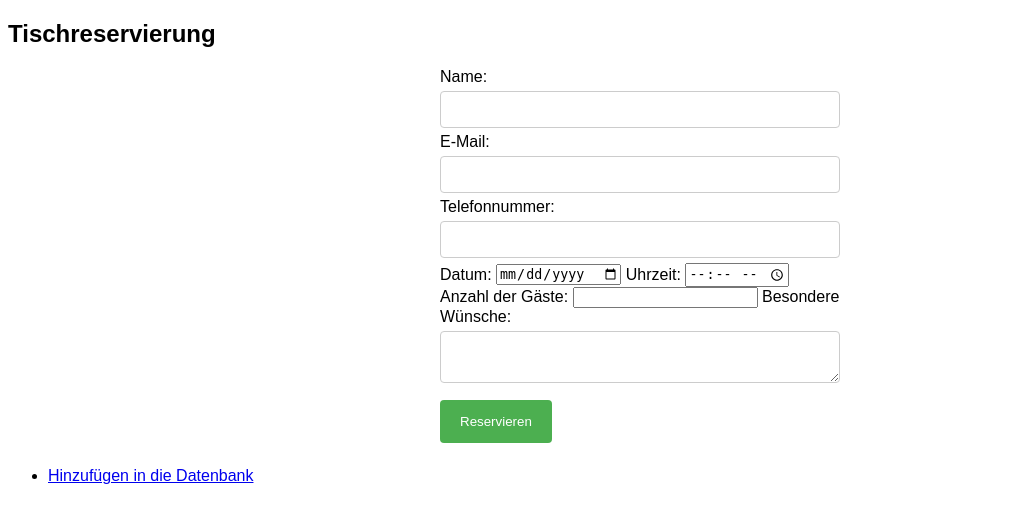
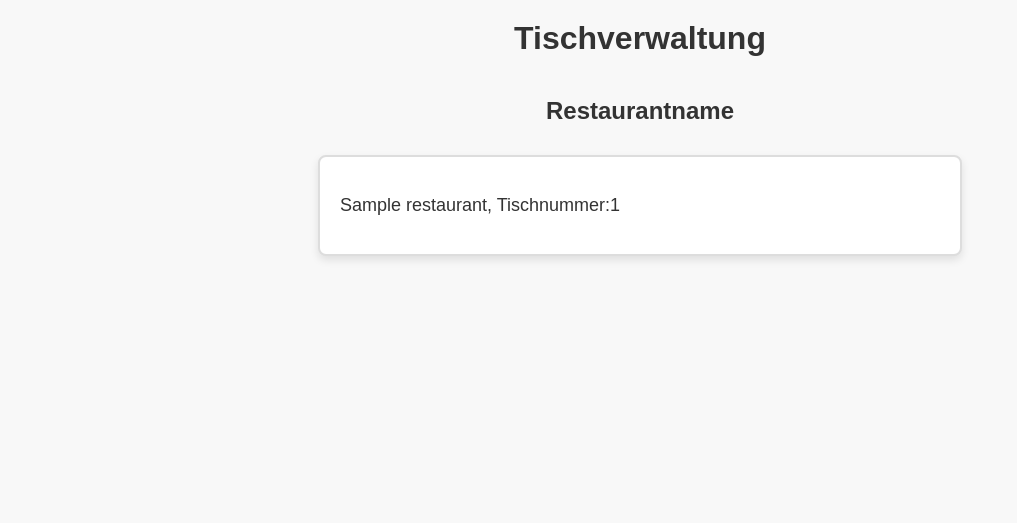
Before and after one commit to marten229/RRS-Table-Management, a Django app: page /tischverwaltung/ in a window 1280 px wide. Shown: the top 523 px of the page, without its empty margins (0-1017 px from the left). Run offline with Django 5.2, Linux system fonts and the light colour scheme; tables that the repository leaves empty hold one stand-in row (values such as "Sample post").

Commit message:
2 Test Datenbank Für Table und Kunde Html Seite zu diesen Datenbanken angepasst

```diff
--- a/RRS/RRS/urls.py
+++ b/RRS/RRS/urls.py
@@ -16,9 +16,9 @@ Including another URLconf
 """
 from django.contrib import admin
 from django.urls import path
-from TableManagement.views import tishmanage,success_view
+from TableManagement.views import tishmanage,anzeigen
 urlpatterns = [
     path('admin/', admin.site.urls),
     path('tischverwaltung/',tishmanage),
-    path('success/', success_view, name='success_url'),  # Stelle sicher, dass der Name 'success_url' korrekt ist
+    path('anzeige/', anzeigen,name='anzeigen')
 ]
--- a/RRS/TableManagement/Templates/tischverwaltung.html
+++ b/RRS/TableManagement/Templates/tischverwaltung.html
@@ -3,69 +3,53 @@
 <head>
     <meta charset="UTF-8">
     <meta name="viewport" content="width=device-width, initial-scale=1.0">
-<title>Tischreservierung</title>
+    <title>Tischverwaltung</title>
     <style>
         body {
             font-family: Arial, sans-serif;
+            background-color: #f8f8f8;
+            margin: 0;
+            padding: 0;
+            display: flex;
+            flex-direction: column;
+            align-items: center;
         }
-    form {
-        max-width: 400px;
-        margin: 0 auto;
+
+        h1, h2 {
+            text-align: center;
+            margin: 20px 0;
+            color: #333;
         }
-    input[type=text], input[type=email], input[type=tel], select, textarea {
-        width: 100%;
-        padding: 10px;
-        margin: 5px 0;
-        border: 1px solid #ccc;
-        border-radius: 4px;
-        box-sizing: border-box;
+
+        .table-button {
+            background-color: #fff;
+            border: 2px solid #ddd;
+            border-radius: 8px;
+            width: 80%;
+            max-width: 600px;
+            padding: 20px;
+            margin: 10px 0;
+            box-shadow: 0 4px 8px rgba(0, 0, 0, 0.1);
+            display: flex;
+            align-items: center;
+            font-size: 18px;
+            text-decoration: none; /* Remove default underline */
+            color: #333; /* Set text color */
+            cursor: pointer; /* Change cursor to pointer on hover */
         }
-    input[type=submit] {
-        background-color: #4CAF50;
-        color: white;
-        padding: 14px 20px;
-        margin: 8px 0;
-        border: none;
-        border-radius: 4px;
-        cursor: pointer;
-    }
-    input[type=submit]:hover {
-        background-color: #45a049;
+
+        .table-button:hover {
+            background-color: #f0f0f0; /* Change background color on hover */
         }
     </style>
 </head>
 <body>
-
-<h2>Tischreservierung</h2>
-
-<form>
-    <label for="name">Name:</label>
-    <input type="text" id="name" name="name" required>
-
-    <label for="email">E-Mail:</label>
-    <input type="email" id="email" name="email" required>
-
-    <label for="phone">Telefonnummer:</label>
-    <input type="tel" id="phone" name="phone" required>
-
-    <label for="date">Datum:</label>
-    <input type="date" id="date" name="date" required>
-
-    <label for="time">Uhrzeit:</label>
-    <input type="time" id="time" name="time" required>
-
-    <label for="guests">Anzahl der Gäste:</label>
-    <input type="number" id="guests" name="guests" min="1" required>
-
-    <label for="special_requests">Besondere Wünsche:</label>
-    <textarea id="special_requests" name="special_requests"></textarea>
-
-    <input type="submit" value="Reservieren">
-</form>
-<ul>
-    <li class="nav.item">
-        <a class="nav-link" href="{% url 'success_url' %}">Hinzufügen in die Datenbank</a>
-    </li>
-</ul>
+    <h1>Tischverwaltung</h1>
+    <h2>Restaurantname</h2> <!-- Fügen Sie hier den Namen des Restaurants hinzu -->
+    {% for row in all_items %}
+    <a class="table-button" href="{% url 'anzeigen' %}?name={{ row.name }}&table_number={{ row.table_number }}">
+        {{ row.name }} <br>  <p>, Tischnummer: </p>{{ row.table_number }}
+    </a>
+    {% endfor %}
 </body>
 </html>
--- a/RRS/TableManagement/admin.py
+++ b/RRS/TableManagement/admin.py
@@ -2,7 +2,8 @@ from django.contrib import admin
 
 # Register your models here.
 from django.contrib import admin
-from .models import Table
+from .models import Table,Restaurant
 
 
 admin.site.register(Table)
+admin.site.register(Restaurant)
--- a/RRS/TableManagement/models.py
+++ b/RRS/TableManagement/models.py
@@ -1,11 +1,22 @@
-# models.py
+from django.db import models
 
-from django.db import models
+class Restaurant(models.Model):
+    name = models.CharField(max_length=100)
+    table_number = models.IntegerField()
+
+    def __str__(self):
+        return self.name
+
 class Table(models.Model):
-    name = models.CharField(max_length=100)
+    restaurant = models.ForeignKey(Restaurant, on_delete=models.CASCADE)
+    kunde = models.CharField(max_length=100)
     email = models.EmailField()
     phone = models.CharField(max_length=20)
     date = models.DateField()
     time = models.TimeField()
     guests = models.IntegerField()
     special_requests = models.TextField(blank=True)
+    table_number = models.IntegerField()
+
+    def __str__(self):
+        return f"Reservation for {self.kunde} at {self.restaurant.name} on {self.date} at {self.time}"
--- a/RRS/TableManagement/views.py
+++ b/RRS/TableManagement/views.py
@@ -1,13 +1,14 @@
 from django.shortcuts import render
-from django.shortcuts import render, redirect
-from django import forms
-from .forms import TableForm
-from .models import Table
+
+from .models import Table,Restaurant
 
 
-# Create your views here
+ #Create your views here
 def tishmanage(request):
-    return render(request, 'tischverwaltung.html')
+    all_items=Restaurant.objects.all()
+    return render(request, 'tischverwaltung.html',{'all_items':all_items})
 
-def success_view(request):
-    return render(request, 'success.html')
+
+def anzeigen(request):
+    all_kunde=Table.objects.all()
+    return render(request, 'anzeige.html',{'all_kunde':all_kunde})
```
Also changed, not shown: RRS/TableManagement/Templates/anzeige.html (added, +26 -0 lines), RRS/TableManagement/Templates/success.html (deleted, +0 -30 lines), RRS/TableManagement/forms.py (deleted, +0 -8 lines), RRS/TableManagement/migrations/0005_kunde_rename_name_table_restourant_and_more.py (added), RRS/TableManagement/migrations/0006_delete_kunde_delete_table.py (added), RRS/TableManagement/migrations/0007_initial.py (added), RRS/TableManagement/migrations/0008_remove_table_restaurant_delete_restaurant_and_more.py (added), RRS/TableManagement/migrations/0009_initial.py (added). Lines whose indentation alone changed are shown as unchanged.
